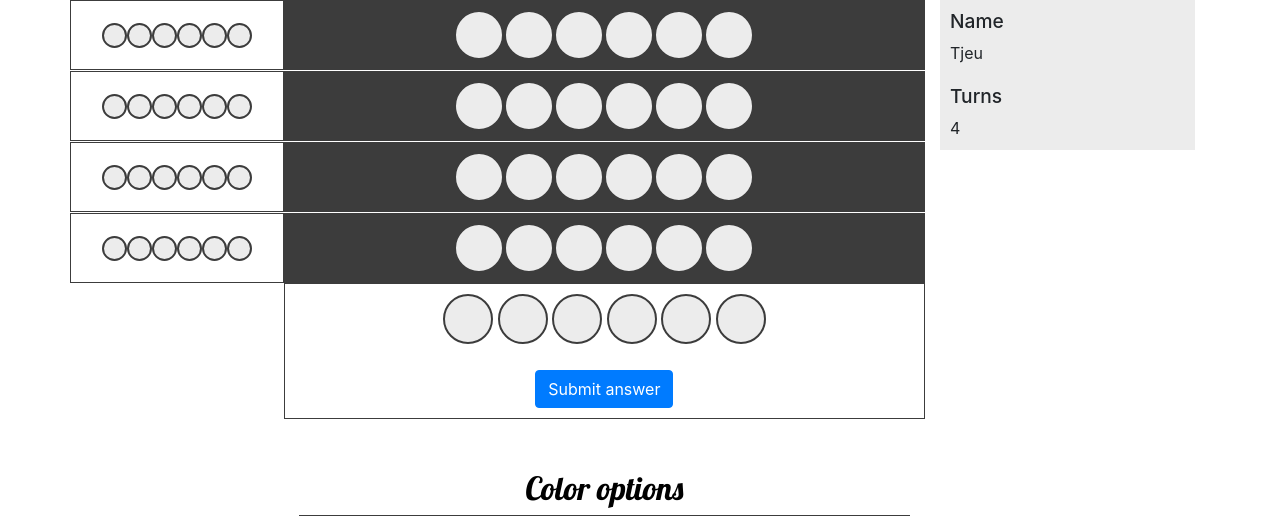
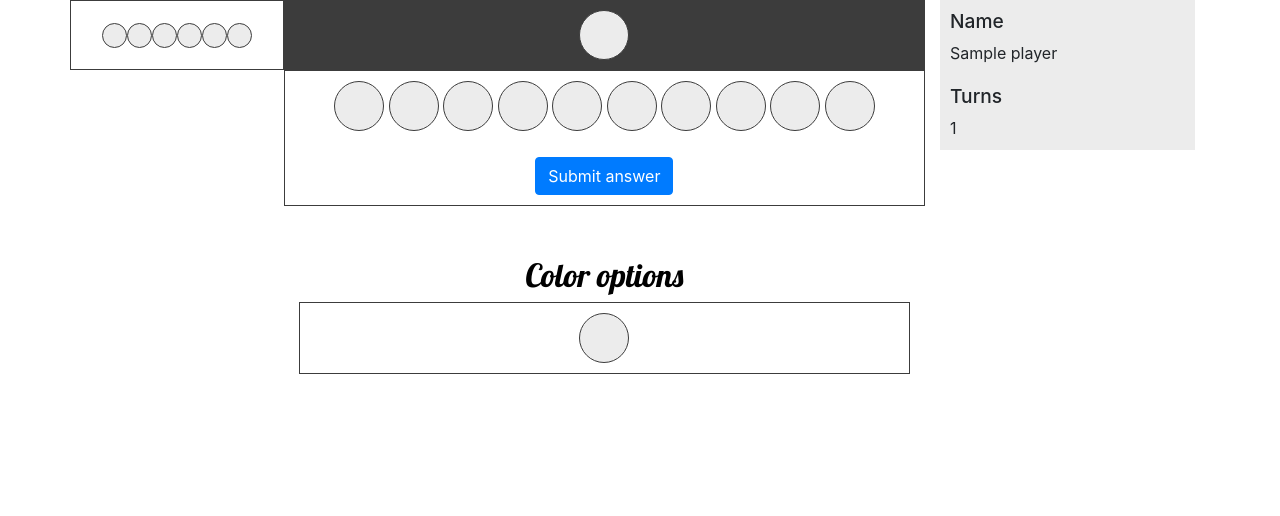
Before and after one commit to tjeufoolen/FLASK_Mastermind, a Flask app: template templates/game.html in a window 1280 px wide. Shown: the part 144-660 px from the top of the page. Run offline with Flask 2, Linux system fonts and the light colour scheme; the template is opened without the code that fills it: most values are stand-ins (such as "Sample title", 1, 10 or a date in 2020); parts of the project's set-up code (start-up, migrations or seed data) failed here and were passed over; some libraries are stand-ins or nearby versions.

Commit message:
inbetween

```diff
--- a/app.py
+++ b/app.py
@@ -2,7 +2,7 @@ import settings
 from database.database import Database
 from flask import Flask, render_template, request, redirect, url_for, abort
 from templates.forms import CreateGameForm
-from models import Game, Player
+from models import Game, Player, GameTurn
 
 app = Flask(__name__)
 app.secret_key = settings.SECRET_KEY
@@ -25,14 +25,23 @@ def home():
     return render_template('index.html', form=form)
 
 
-@app.route('/game/<id>', methods=["GET"])
+@app.route('/game/<id>', methods=["GET", "POST"])
 def game(id):
     g = db.get_game(id)
 
     if not g:
         abort(404)
 
-    return render_template('game.html')
+    if request.method == 'POST':
+        code_guessed = [string for string in request.form.getlist('answer[]') if string != "" and string in g.color_options]
+
+        if len(code_guessed) == g.amount_of_positions:
+            turn = GameTurn(game_id=id, code_guessed=code_guessed)
+            db.create_game_turn(turn)
+
+        return redirect(url_for('game', id=g.id))
+
+    return render_template('game.html', game=g, cheatmode=settings.CHEAT_MODE)
 
 
 @app.route('/win')
--- a/models/__init__.py
+++ b/models/__init__.py
@@ -1,5 +1,5 @@
 from .game import Game
-from .code import Code
+from .game_turn import GameTurn
 from .player import Player
 
-__all__ = ["Game", "Code", "Player"]
+__all__ = ["Game", "GameTurn", "Player"]
--- a/settings.py
+++ b/settings.py
@@ -5,3 +5,4 @@ import os
 load_dotenv()
 DATABASE_FILE = os.getenv("DATABASE_FILE")
 SECRET_KEY = os.getenv("SECRET_KEY")
+CHEAT_MODE = True if os.getenv("CHEAT_MODE") == "True" else False
--- a/static/css/style.css
+++ b/static/css/style.css
@@ -35,6 +35,20 @@ h1:hover,h2:hover,.h1:hover,.h2:hover {
     background: var(--default-bg);
 }
 
+/*
+* Color helpers
+*/
+.bg-red { background: var(--red-color) !important; }
+.bg-orange { background: var(--orange-color) !important; }
+.bg-yellow { background: var(--yellow-color) !important; }
+.bg-mintgreen { background: var(--mintgreen-color) !important; }
+.bg-green { background: var(--green-color) !important; }
+.bg-aqua { background: var(--aqua-color) !important; }
+.bg-cyan { background: var(--cyan-color) !important; }
+.bg-pink { background: var(--pink-color) !important; }
+.bg-purple { background: var(--purple-color) !important; }
+.bg-brown { background: var(--brown-color) !important; }
+
 
 /*
 * Game
@@ -42,10 +56,14 @@ h1:hover,h2:hover,.h1:hover,.h2:hover {
 .game .input-pin {
     display: inline-block;
     background: var(--default-bg);
-    border: 2px solid var(--border-color);
+    border: 1px solid var(--border-color);
     width: 50px;
     height: 50px;
     border-radius: 50px;
+}
+.game .input-pin.hovered {
+    background-color: blue;
+    opacity: 0.5;
 }
 
 /* Turn */
@@ -112,6 +130,10 @@ h1:hover,h2:hover,.h1:hover,.h2:hover {
 .game .ingame-stats .ingame-statistic h3 {
     font-size: 1.2rem;
 }
+.game .ingame-statistic.cheatmode .input-pin {
+    width: 20px;
+    height: 20px;
+}
 
 
 /*
--- /dev/null
+++ b/static/js/game.js
@@ -0,0 +1,52 @@
+const colorOptionPins = document.querySelector(".color-options").querySelectorAll(".input-pin");
+const gameInputs = document.querySelector(".game-input").querySelectorAll(".input-pin");
+let draggedElement = null;
+
+colorOptionPins.forEach(option => {
+    option.addEventListener("dragstart", function() { draggedElement = this; });
+    option.addEventListener("dragend", function() { draggedElement = null; });
+});
+
+gameInputs.forEach(input => {
+    input.addEventListener("dragenter", function () {
+        this.classList.add("hovered");
+    });
+    input.addEventListener("dragleave", function () {
+        this.classList.remove("hovered");
+    });
+    input.addEventListener("drop", function (e) {
+        e.preventDefault();
+        this.classList.remove("hovered");
+
+        const color = draggedElement.dataset.color;
+
+        e.target.className = "";
+        e.target.classList.add("input-pin", `bg-${color}`);
+        e.target.querySelector("input[type='hidden']").value = color;
+
+        validate();
+    });
+    input.addEventListener("dragover", function (e) {
+        e.preventDefault();
+    });
+});
+
+// validate();
+
+function validate() {
+    const submitBtn = document.querySelector("button[type='submit']");
+
+    let canSubmit = true;
+    gameInputs.forEach(pin => {
+        const input = pin.querySelector("input[type='hidden']");
+        if (input.value.length === 0) canSubmit = false;
+    });
+
+    if (canSubmit) {
+        submitBtn.classList.remove("disabled");
+        submitBtn.disabled = false;
+    } else {
+        submitBtn.classList.add("disabled");
+        submitBtn.disabled = true;
+    }
+}
--- a/templates/game.html
+++ b/templates/game.html
@@ -20,6 +20,8 @@
             <div class="col-9">
                 <!-- Old turns -->
                 <div class="game-turns">
+
+                    {% for turn in game.turns %}
                     <div class="row turn">
                         <div class="col-3 turn-feedback-pins">
                             <div class="input-pin"></div>
@@ -30,82 +32,26 @@
                             <div class="input-pin"></div>
                         </div>
                         <div class="col-9 turn-answer-pins">
-                            <div class="input-pin"></div>
-                            <div class="input-pin"></div>
-                            <div class="input-pin"></div>
-                            <div class="input-pin"></div>
-                            <div class="input-pin"></div>
-                            <div class="input-pin"></div>
+                            {% for color in turn.code_guessed %}
+                                <div class="input-pin bg-{{ color }}"></div>
+                            {% endfor %}
                         </div>
                     </div>
-                    <div class="row turn">
-                        <div class="col-3 turn-feedback-pins">
-                            <div class="input-pin"></div>
-                            <div class="input-pin"></div>
-                            <div class="input-pin"></div>
-                            <div class="input-pin"></div>
-                            <div class="input-pin"></div>
-                            <div class="input-pin"></div>
-                        </div>
-                        <div class="col-9 turn-answer-pins">
-                            <div class="input-pin"></div>
-                            <div class="input-pin"></div>
-                            <div class="input-pin"></div>
-                            <div class="input-pin"></div>
-                            <div class="input-pin"></div>
-                            <div class="input-pin"></div>
-                        </div>
-                    </div>
-                    <div class="row turn">
-                        <div class="col-3 turn-feedback-pins">
-                            <div class="input-pin"></div>
-                            <div class="input-pin"></div>
-                            <div class="input-pin"></div>
-                            <div class="input-pin"></div>
-                            <div class="input-pin"></div>
-                            <div class="input-pin"></div>
-                        </div>
-                        <div class="col-9 turn-answer-pins">
-                            <div class="input-pin"></div>
-                            <div class="input-pin"></div>
-                            <div class="input-pin"></div>
-                            <div class="input-pin"></div>
-                            <div class="input-pin"></div>
-                            <div class="input-pin"></div>
-                        </div>
-                    </div>
-                    <div class="row turn">
-                        <div class="col-3 turn-feedback-pins">
-                            <div class="input-pin"></div>
-                            <div class="input-pin"></div>
-                            <div class="input-pin"></div>
-                            <div class="input-pin"></div>
-                            <div class="input-pin"></div>
-                            <div class="input-pin"></div>
-                        </div>
-                        <div class="col-9 turn-answer-pins">
-                            <div class="input-pin"></div>
-                            <div class="input-pin"></div>
-                            <div class="input-pin"></div>
-                            <div class="input-pin"></div>
-                            <div class="input-pin"></div>
-                            <div class="input-pin"></div>
-                        </div>
-                    </div>
+                    {% endfor %}
+
                 </div>
 
                 <!-- Input -->
                 <div class="row">
                     <div class="col-3"></div>
                     <div class="col-9 game-input">
-                        <form action="/game/answer" method="POST">
+                        <form action="/game/{{ game.id }}" method="POST">
                             <div class="input-pins">
-                                <div class="input-pin"></div>
-                                <div class="input-pin"></div>
-                                <div class="input-pin"></div>
-                                <div class="input-pin"></div>
-                                <div class="input-pin"></div>
-                                <div class="input-pin"></div>
+                                {% for pos in range(game.amount_of_positions) %}
+                                    <div class="input-pin">
+                                        <input type="hidden" name="answer[]">
+                                    </div>
+                                {% endfor %}
                             </div>
 
                             <button class="btn btn-primary" type="submit">Submit answer</button>
@@ -120,12 +66,9 @@
                         <h2 class="text-center">Color options</h2>
 
                         <div class="options">
-                            <div class="input-pin"></div>
-                            <div class="input-pin"></div>
-                            <div class="input-pin"></div>
-                            <div class="input-pin"></div>
-                            <div class="input-pin"></div>
-                            <div class="input-pin"></div>
+                            {% for color in game.color_options %}
+                                <div class="input-pin bg-{{ color }}" data-color="{{ color }}" draggable="true"></div>
+                            {% endfor %}
                         </div>
                     </div>
                 </div>
@@ -135,14 +78,28 @@
                 <div class="ingame-stats">
                     <div class="ingame-statistic">
                         <h3>Name</h3>
-                        <span>Tjeu</span>
+                        <span>{{ game.player.name }}</span>
                     </div>
                     <div class="ingame-statistic">
                         <h3>Turns</h3>
-                        <span>4</span>
+                        <span>{{ game.turns|length }}</span>
                     </div>
+
+                    {% if cheatmode %}
+                        <div class="ingame-statistic cheatmode">
+                            <h3>Code</h3>
+
+                            {% for color in game.code %}
+                                <div class="input-pin bg-{{ color }}"></div>
+                            {% endfor %}
+                        </div>
+                    {% endif %}
                 </div>
             </div>
         </div>
     </div>
 {% endblock %}
+
+{% block scripts %}
+    <script type="text/javascript" src="{{ url_for('static', filename='js/game.js') }}"></script>
+{% endblock %}
--- a/templates/layouts/base.html
+++ b/templates/layouts/base.html
@@ -5,6 +5,8 @@
     <meta name="viewport" content="width=device-width, initial-scale=1.0">
 
     <title>Mastermind</title>
+
+    <link rel="icon" type="image/png" href="{{ url_for('static', filename='images/favicon.png') }}" />
 
     <!-- Fonts -->
     <link href="https://fonts.googleapis.com/css?family=Lobster|Nunito+Sans:400,600,700&display=swap" rel="stylesheet">
@@ -28,5 +30,7 @@
     <script src="https://code.jquery.com/jquery-3.4.1.slim.min.js" integrity="sha384-J6qa4849blE2+poT4WnyKhv5vZF5SrPo0iEjwBvKU7imGFAV0wwj1yYfoRSJoZ+n" crossorigin="anonymous"></script>
     <script src="https://cdn.jsdelivr.net/npm/popper.js@1.16.0/dist/umd/popper.min.js" integrity="sha384-Q6E9RHvbIyZFJoft+2mJbHaEWldlvI9IOYy5n3zV9zzTtmI3UksdQRVvoxMfooAo" crossorigin="anonymous"></script>
     <script src="https://stackpath.bootstrapcdn.com/bootstrap/4.4.1/js/bootstrap.min.js" integrity="sha384-wfSDF2E50Y2D1uUdj0O3uMBJnjuUD4Ih7YwaYd1iqfktj0Uod8GCExl3Og8ifwB6" crossorigin="anonymous"></script>
+
+    {% block scripts %}{% endblock %}
 </body>
 </html>
```
Also changed, not shown: database/database.py (+37 -13 lines), models/code.py (deleted, +0 -9 lines), models/game.py (+12 -11 lines), models/game_turn.py (added, +9 -0 lines), static/images/favicon.png (added), storage/mastermind.sql, 1 other file.
